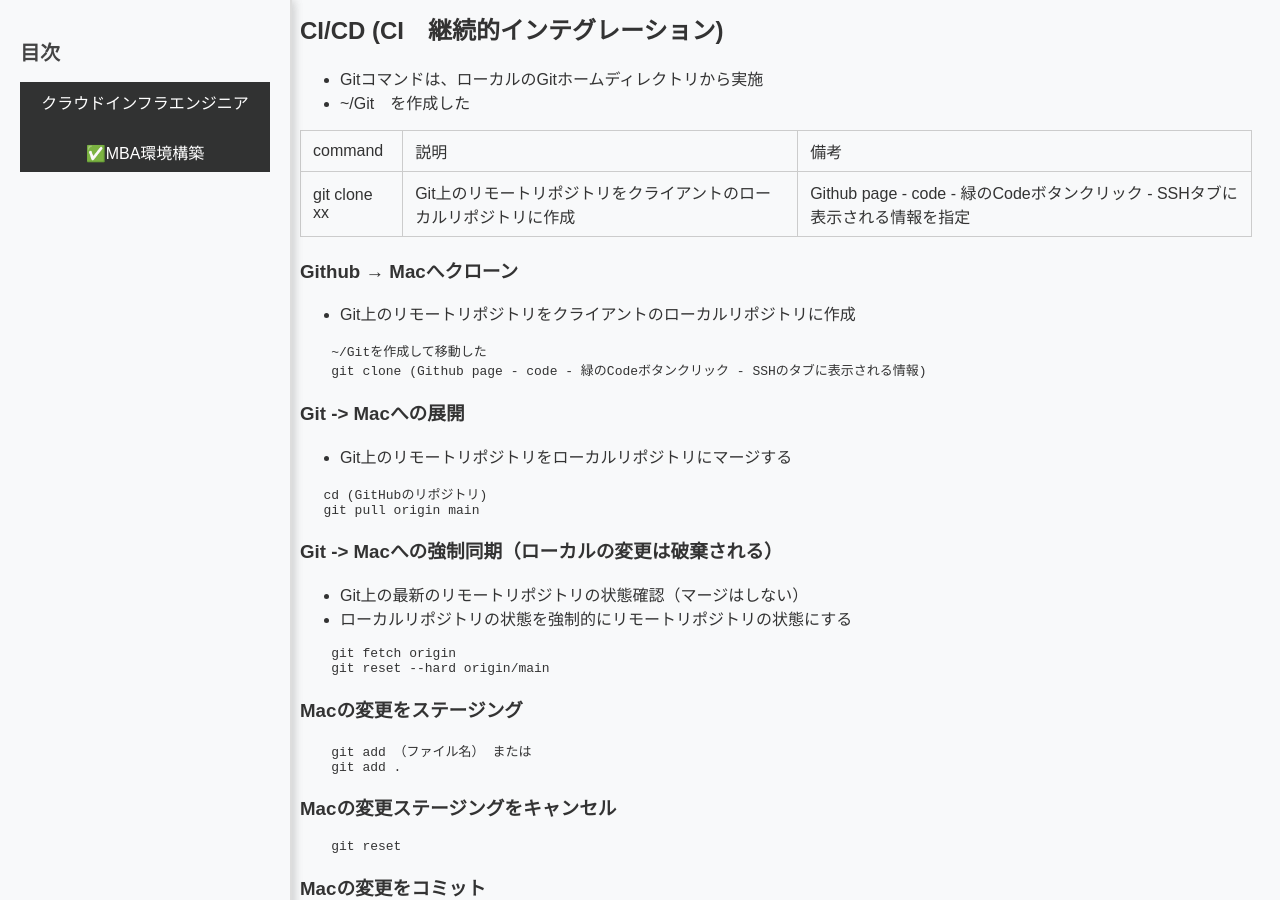
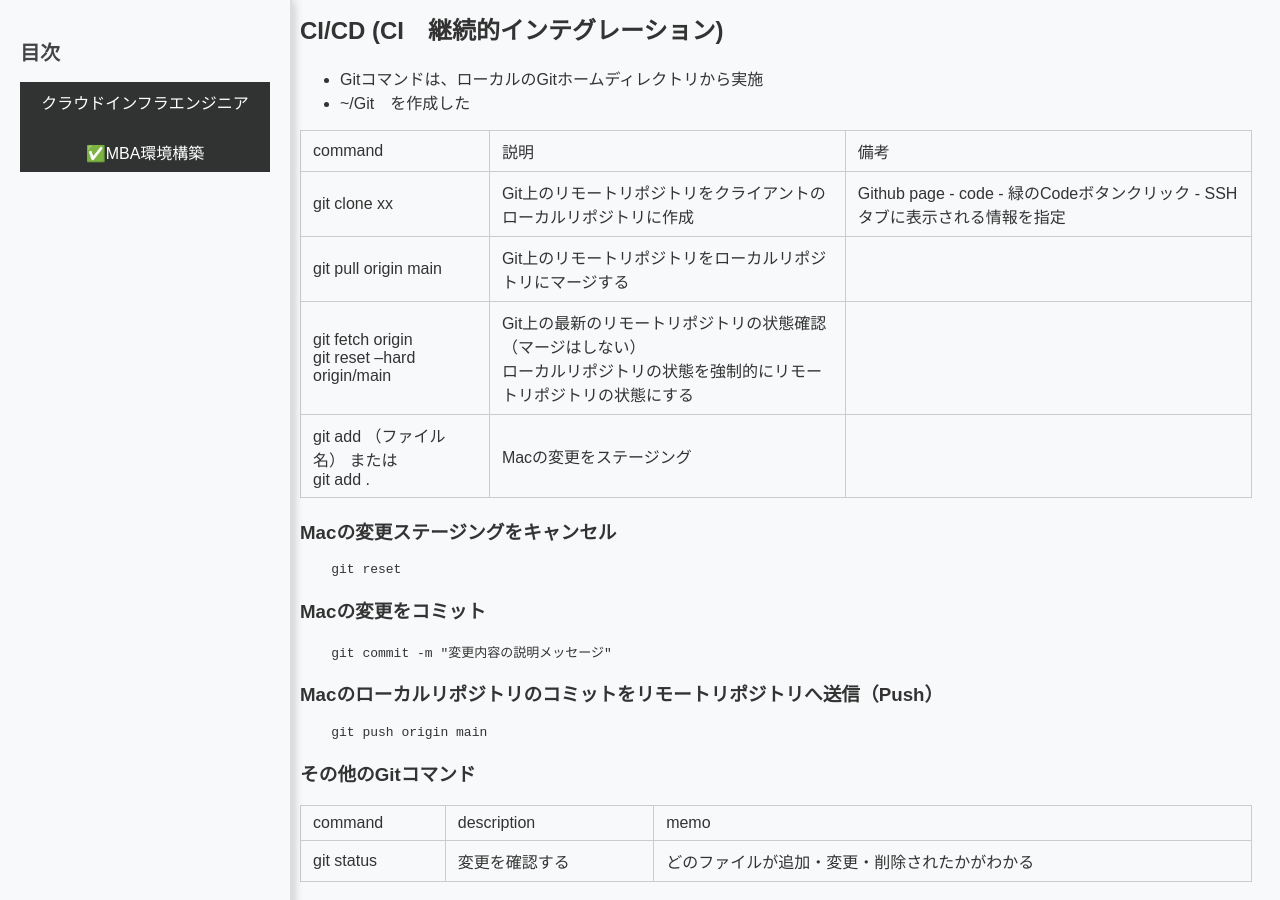
Before and after one commit to cloudrobo48/aws-cloud, a Jekyll site: the page built from docs/mac/mac-memo.md, in a window 1280 px wide and 900 px high, scrolled down 2257 px. Built offline with Jekyll 4.4.1, drawn with Linux system fonts in a browser that asks for light colours; our own code applies the rules of GitHub Pages for plain Markdown files.

Commit message:
update mac-memo.md

````diff
--- a/docs/mac/mac-memo.md
+++ b/docs/mac/mac-memo.md
@@ -120,41 +120,9 @@ layout: default
 
 |command| 説明 | 備考 |
 |git clone xx|Git上のリモートリポジトリをクライアントのローカルリポジトリに作成|Github page - code - 緑のCodeボタンクリック - SSHタブに表示される情報を指定|
-
-### Github → Macへクローン
-
-- Git上のリモートリポジトリをクライアントのローカルリポジトリに作成
-
-```
-    ~/Gitを作成して移動した
-    git clone (Github page - code - 緑のCodeボタンクリック - SSHのタブに表示される情報)
-```
-
-### Git -> Macへの展開
-
-- Git上のリモートリポジトリをローカルリポジトリにマージする
-
-```
-   cd (GitHubのリポジトリ)
-   git pull origin main
-```
-
-### Git -> Macへの強制同期（ローカルの変更は破棄される）
-
-- Git上の最新のリモートリポジトリの状態確認（マージはしない）
-- ローカルリポジトリの状態を強制的にリモートリポジトリの状態にする
-
-```
-    git fetch origin
-    git reset --hard origin/main
-```
-
-### Macの変更をステージング
-
-```
-    git add （ファイル名） または
-    git add .
-```
+|git pull origin main|Git上のリモートリポジトリをローカルリポジトリにマージする||
+|git fetch origin<br>git reset --hard origin/main|Git上の最新のリモートリポジトリの状態確認（マージはしない）<br>ローカルリポジトリの状態を強制的にリモートリポジトリの状態にする||
+|git add （ファイル名） または<br>git add .|Macの変更をステージング||
 
 ### Macの変更ステージングをキャンセル
 
````
